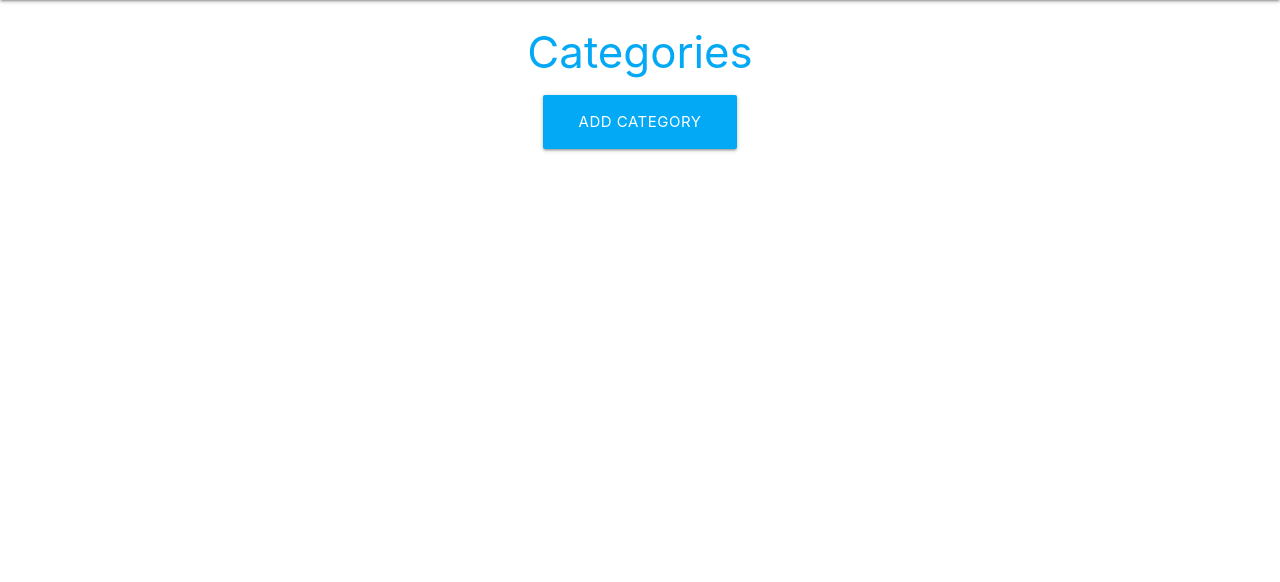
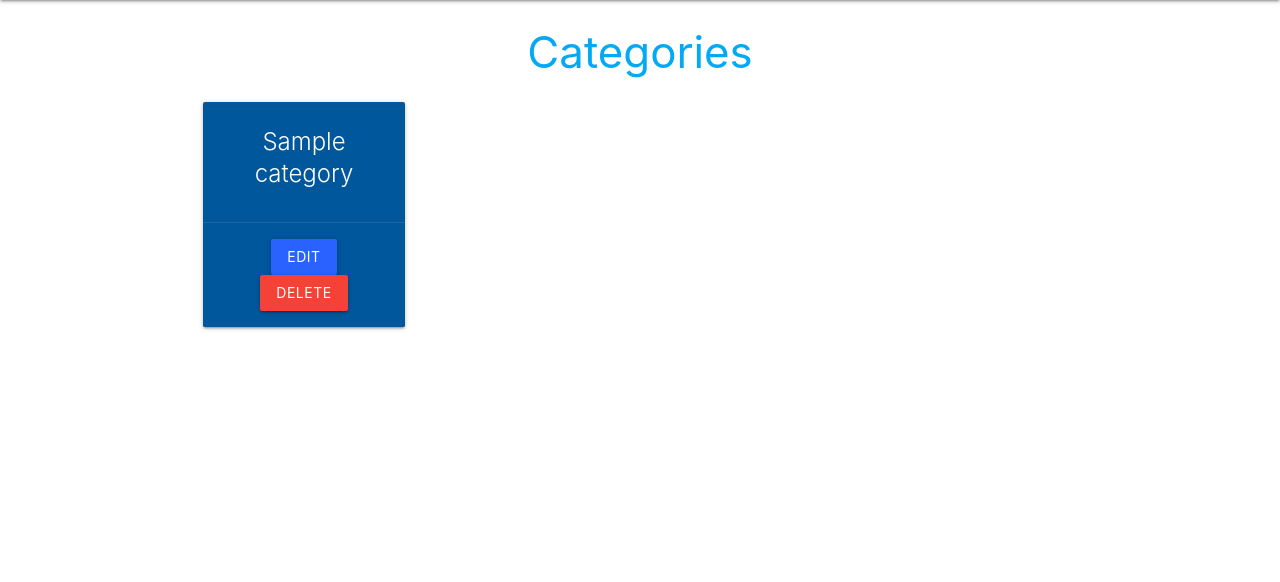
Before and after one commit to Jon9851/Task-Manager-, a Flask app: page /categories in a window 1280 px wide. Shown: the part 64-646 px from the top of the page. Run offline with Flask 2, Linux system fonts and the light colour scheme; tables that the repository leaves empty hold one stand-in row (values such as "Sample post").

Commit message:
cards added to cateogry

```diff
--- a/taskmanager/routes.py
+++ b/taskmanager/routes.py
@@ -10,7 +10,8 @@ def home():
 
 @app.route("/categories")
 def categories():
-    return render_template("categories.html")
+    categories = list(Category.query.order_by(Category.category_name).all())
+    return render_template("categories.html", categories=categories)
 
 
 @app.route("/add_category", methods=["GET", "POST"])
@@ -19,5 +20,5 @@ def add_category():
         category = Category(category_name=request.form.get("category_name"))
         db.session.add(category)
         db.session.commit()
-        return redirect(url_for("categories.html"))
+        return redirect(url_for("categories"))
     return render_template("add_category.html")
--- a/taskmanager/templates/categories.html
+++ b/taskmanager/templates/categories.html
@@ -4,11 +4,20 @@
 <h3 class="light-blue-text center-align">Categories</h3>
 
 <div class="row">
-    <div class="col s12 center-align">
-        <a href="{{ url_for('add_category') }}" class="btn-large light-blue">
-            Add Category <i class="fas fa-plus-square right"></i>
-        </a>
+    {% for category in categories %}
+    <div class="col s12 m6 l3">
+        <div class="card light-blue darken-4 center-align">
+            <div class="card-content white-text">
+                <span class="card-title">{{ category.category_name }}</span>
+            </div>
+            <div class="card-action">
+                <a href="#" class="btn blue accent-4">Edit</a>
+                <a href="#" class="btn red">Delete</a>
+            </div>
+        </div>
     </div>
+    {% endfor %}
 </div>
 
+
 {% endblock %}
```
